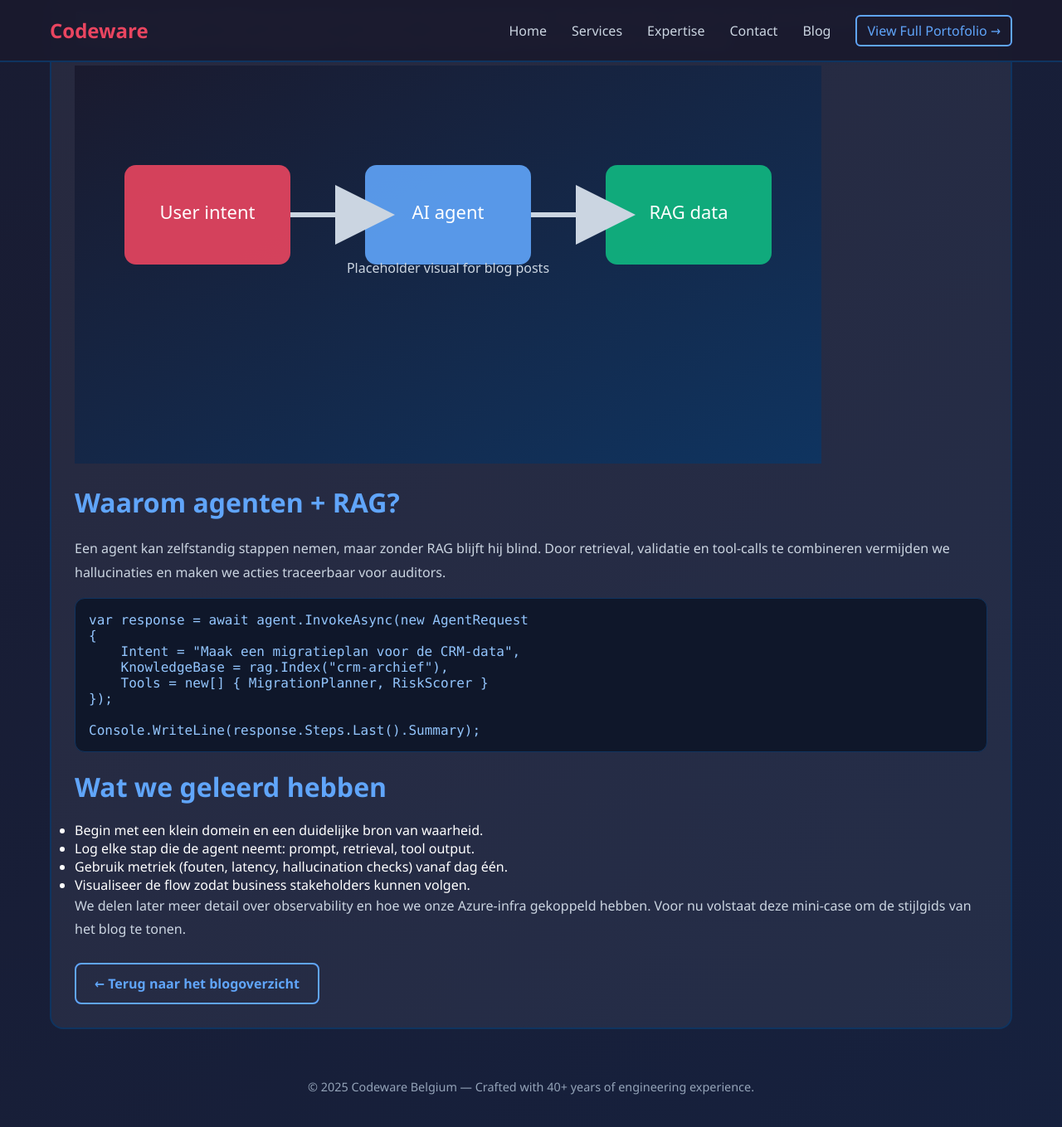
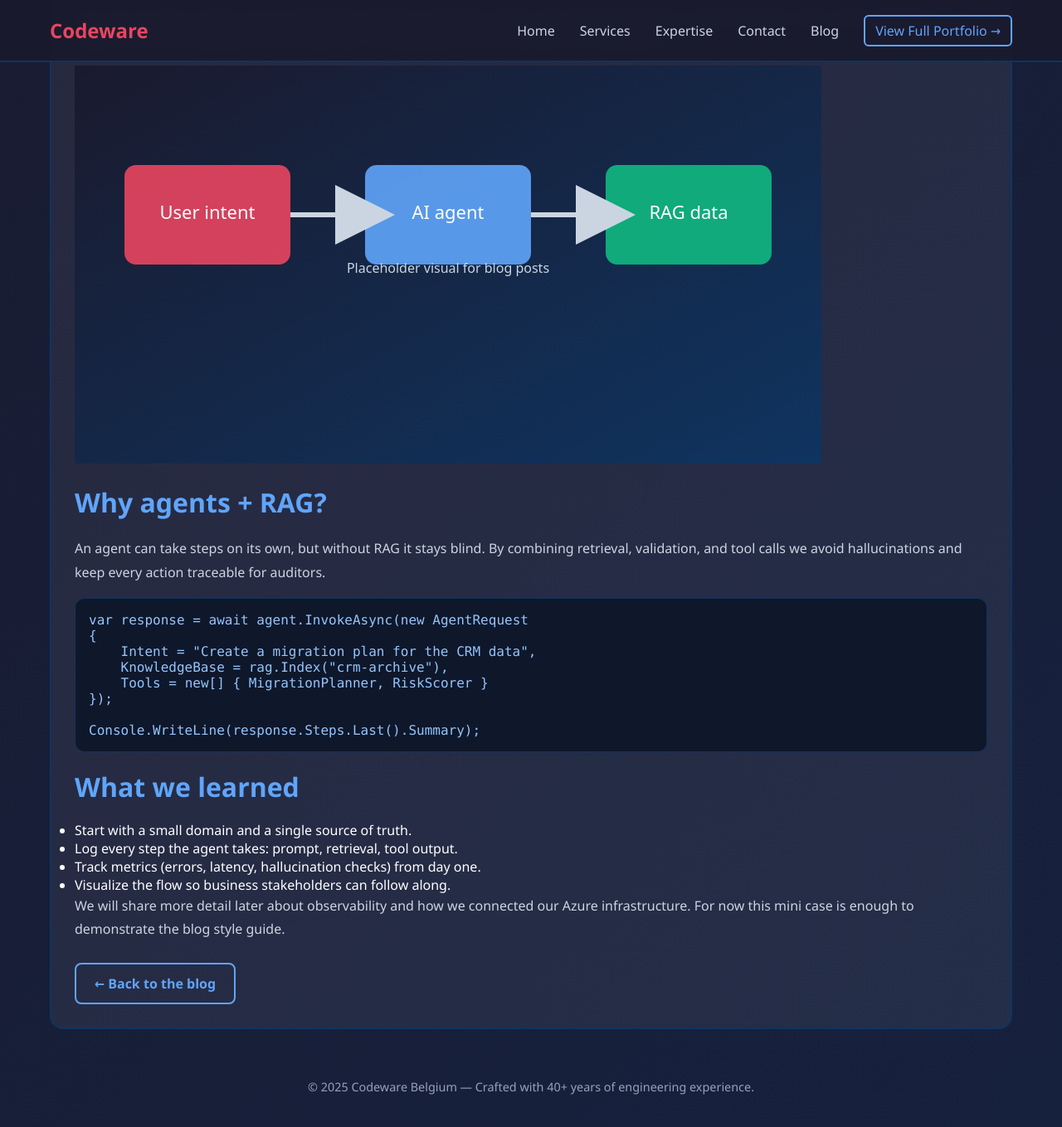
Before and after one commit to BartNetJS/portofolio, a Jekyll site: the page built from _posts/2024-11-05-eerste-agenten-en-rag.md, in a window 1280 px wide and 1400 px high, scrolled down 901 px. Shown: the top 1359 px of the window at 83% size. Built offline with Jekyll 4.4.1, drawn with Linux system fonts in a browser that asks for light colours; some of the changed text lies outside the part shown.

Commit message:
Translate blog content to English and add blog navigation

````diff
--- a/_layouts/default.html
+++ b/_layouts/default.html
@@ -1,5 +1,5 @@
 <!DOCTYPE html>
-<html lang="nl">
+<html lang="en">
   <head>
     <meta charset="UTF-8" />
     <meta name="viewport" content="width=device-width, initial-scale=1.0" />
@@ -198,7 +198,7 @@
           <li><a href="/#contact">Contact</a></li>
           <li><a href="/blog/">Blog</a></li>
           <li>
-            <a href="/portfolio/" class="portofolio-link">View Full Portofolio →</a>
+            <a href="/portfolio/" class="portofolio-link">View Full Portfolio →</a>
           </li>
         </ul>
       </div>
--- a/_layouts/post.html
+++ b/_layouts/post.html
@@ -8,5 +8,5 @@ layout: default
     <img src="{{ page.image }}" alt="{{ page.image_alt | default: page.title }}" class="post-image" />
   {% endif %}
   {{ content }}
-  <a class="btn-secondary" href="/blog/">← Terug naar het blogoverzicht</a>
+  <a class="btn-secondary" href="/blog/">← Back to the blog</a>
 </article>
--- a/_posts/2024-11-05-eerste-agenten-en-rag.md
+++ b/_posts/2024-11-05-eerste-agenten-en-rag.md
@@ -1,35 +1,35 @@
 ---
 layout: post
-title: "Eerste stappen met AI-agents en RAG"
+title: "First steps with AI agents and RAG"
 date: 2024-11-05 09:00:00 +0200
 image: /images/posts/agent-workflow-placeholder.svg
-image_alt: "Schematische AI agent workflow"
+image_alt: "Schematic AI agent workflow"
 ---
 
-De voorbije maanden hebben we meerdere AI-agenten live gezet bij klanten. We startten klein, met één taak en een duidelijke bron van waarheid, en breidden daarna uit met orchestratie en monitoring. Deze post geeft een kort overzicht van de aanpak.
+Over the past few months we have deployed multiple AI agents for clients. We started small with a single task and a clear source of truth, then scaled out with orchestration and monitoring. This post gives a short overview of the approach.
 
 ![Agent workflow placeholder](/images/posts/agent-workflow-placeholder.svg)
 
-## Waarom agenten + RAG?
+## Why agents + RAG?
 
-Een agent kan zelfstandig stappen nemen, maar zonder RAG blijft hij blind. Door retrieval, validatie en tool-calls te combineren vermijden we hallucinaties en maken we acties traceerbaar voor auditors.
+An agent can take steps on its own, but without RAG it stays blind. By combining retrieval, validation, and tool calls we avoid hallucinations and keep every action traceable for auditors.
 
 ```csharp
 var response = await agent.InvokeAsync(new AgentRequest
 {
-    Intent = "Maak een migratieplan voor de CRM-data",
-    KnowledgeBase = rag.Index("crm-archief"),
+    Intent = "Create a migration plan for the CRM data",
+    KnowledgeBase = rag.Index("crm-archive"),
     Tools = new[] { MigrationPlanner, RiskScorer }
 });
 
 Console.WriteLine(response.Steps.Last().Summary);
 ```
 
-## Wat we geleerd hebben
+## What we learned
 
-- Begin met een klein domein en een duidelijke bron van waarheid.
-- Log elke stap die de agent neemt: prompt, retrieval, tool output.
-- Gebruik metriek (fouten, latency, hallucination checks) vanaf dag één.
-- Visualiseer de flow zodat business stakeholders kunnen volgen.
+- Start with a small domain and a single source of truth.
+- Log every step the agent takes: prompt, retrieval, tool output.
+- Track metrics (errors, latency, hallucination checks) from day one.
+- Visualize the flow so business stakeholders can follow along.
 
-We delen later meer detail over observability en hoe we onze Azure-infra gekoppeld hebben. Voor nu volstaat deze mini-case om de stijlgids van het blog te tonen.
+We will share more detail later about observability and how we connected our Azure infrastructure. For now this mini case is enough to demonstrate the blog style guide.
--- a/blog/index.html
+++ b/blog/index.html
@@ -6,8 +6,8 @@ permalink: /blog/
 <section>
   <h1>Codeware Blog</h1>
   <p>
-    Verhalen uit onze praktijk: enterprise software, AI-agents, cloud en 40 jaar engineeringervaring.
-    Alle data in dd-mm-jjjj notatie zodat het aansluit bij onze Belgische roots.
+    Stories from the field: enterprise software, AI agents, cloud, and 40 years of engineering experience.
+    Dates stay in dd-mm-yyyy format to match our Belgian roots.
   </p>
 </section>
 
@@ -20,7 +20,7 @@ permalink: /blog/
       <img src="{{ post.image }}" alt="{{ post.image_alt | default: post.title }}" class="post-image" />
     {% endif %}
     <p>{{ post.excerpt | strip_html | truncate: 220 }}</p>
-    <a class="btn-secondary" href="{{ post.url }}">Lees verder</a>
+    <a class="btn-secondary" href="{{ post.url }}">Read more</a>
   </article>
   {% endfor %}
 </section>
--- a/index.html
+++ b/index.html
@@ -663,10 +663,11 @@
           <li><a href="#home">Home</a></li>
           <li><a href="#services">Services</a></li>
           <li><a href="#expertise">Expertise</a></li>
+          <li><a href="/blog/">Blog</a></li>
           <li><a href="#contact">Contact</a></li>
           <li>
             <a href="portfolio/" class="portofolio-link"
-              >View Full Portofolio →</a
+              >View Full Portfolio →</a
             >
           </li>
         </ul>
````
